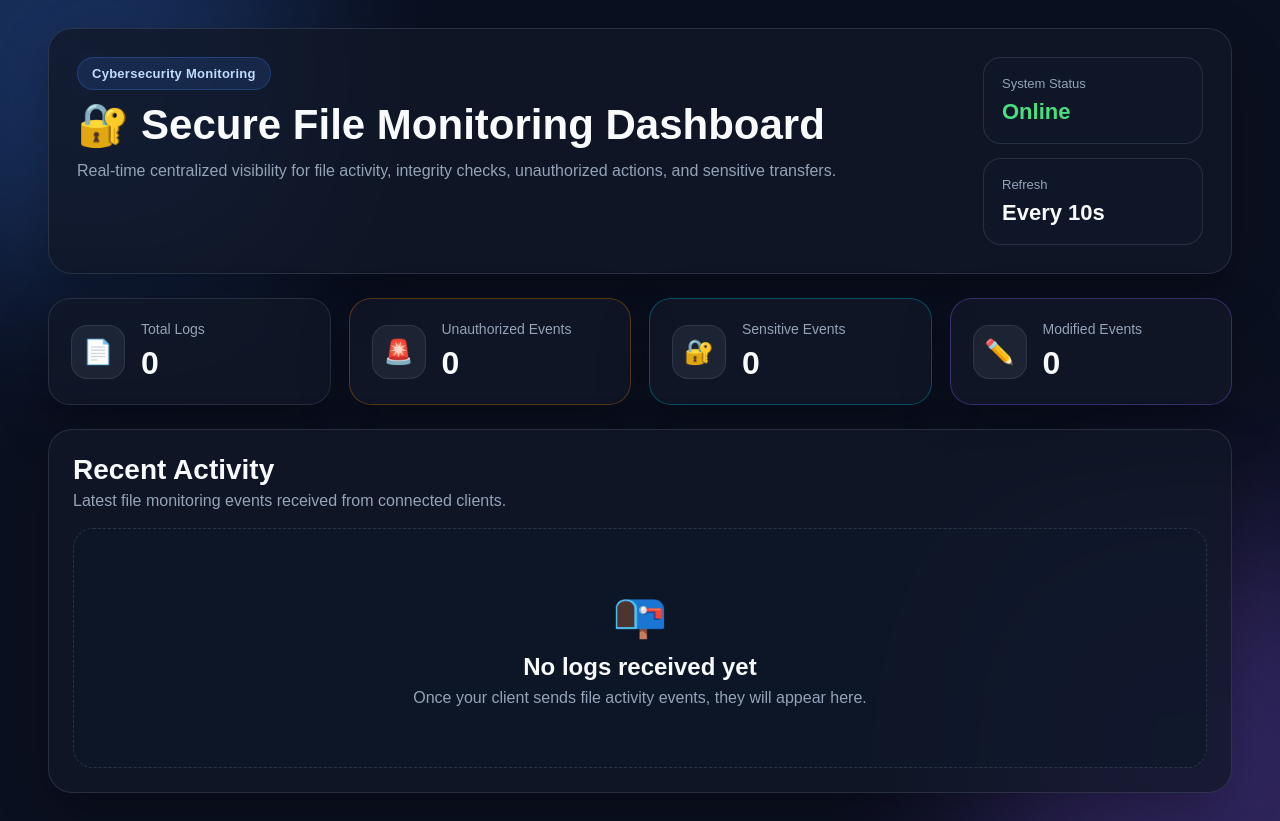
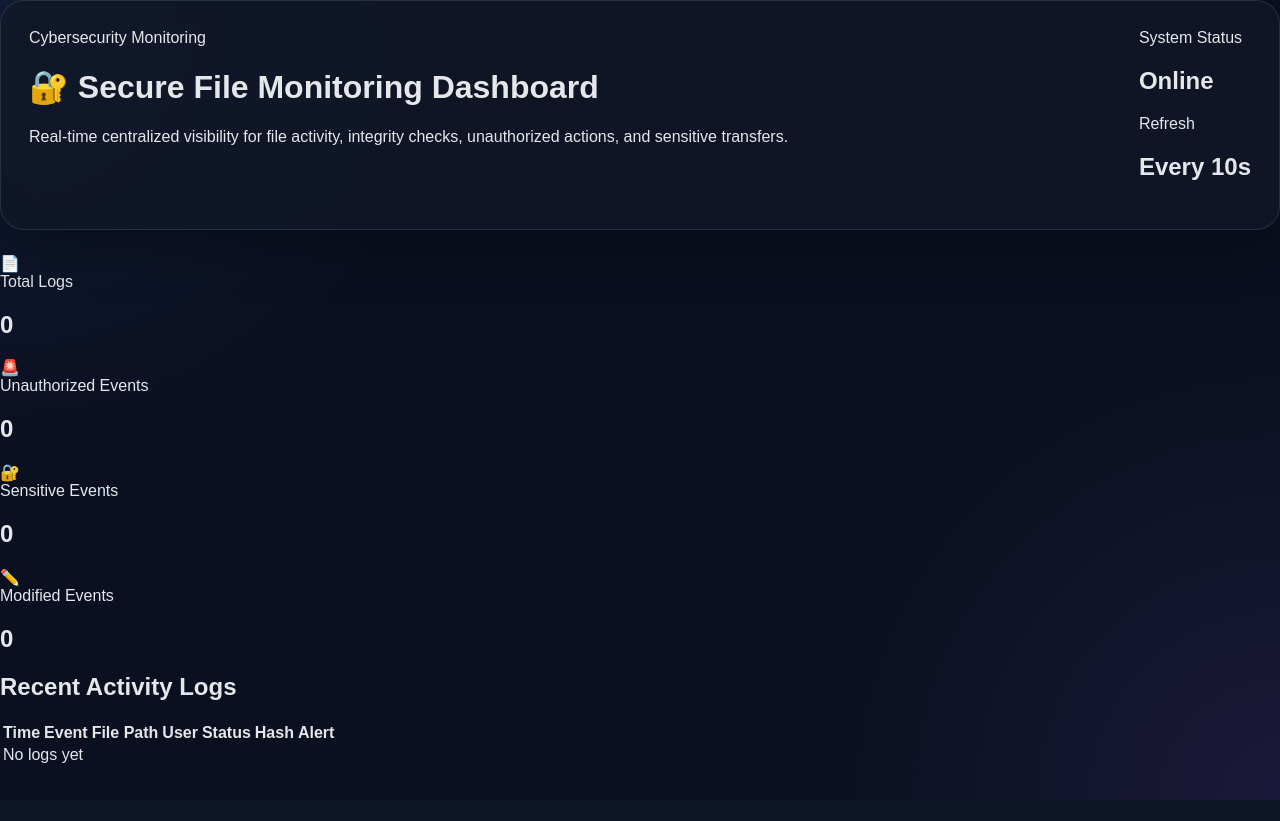
Before and after one commit to siddhantkumbhar107/Secure-file-monitor-system, a Flask app: page / in a window 1280 px wide. After the commit the page ends 800 px from the top, so only its background shows below. Run offline with Flask 3, Linux system fonts and the light colour scheme.

Commit message:
Update dashboard.html

```diff
--- a/server/templates/dashboard.html
+++ b/server/templates/dashboard.html
@@ -2,128 +2,148 @@
 <html lang="en">
 <head>
   <meta charset="UTF-8" />
-    <meta name="viewport" content="width=device-width, initial-scale=1" />
+  <meta name="viewport" content="width=device-width, initial-scale=1.0" />
   <title>Secure File Monitoring Dashboard</title>
-    <meta http-equiv="refresh" content="10" />
   <link rel="stylesheet" href="{{ url_for('static', filename='style.css') }}">
 </head>
 <body>
-    <div class="bg-glow glow-1"></div>
-    <div class="bg-glow glow-2"></div>
-
-    <div class="page">
-        <header class="hero">
-            <div class="hero-left">
-                <div class="hero-badge">Cybersecurity Monitoring</div>
+  <div class="container">
+    <div class="hero">
+      <div>
+        <div class="badge">Cybersecurity Monitoring</div>
         <h1>🔐 Secure File Monitoring Dashboard</h1>
         <p>
           Real-time centralized visibility for file activity, integrity checks,
           unauthorized actions, and sensitive transfers.
         </p>
       </div>
-            <div class="hero-right">
-                <div class="mini-card">
-                    <span class="mini-label">System Status</span>
-                    <span class="mini-value online">Online</span>
+
+      <div class="status-boxes">
+        <div class="status-card">
+          <span>System Status</span>
+          <h2 class="online">Online</h2>
         </div>
-                <div class="mini-card">
-                    <span class="mini-label">Refresh</span>
-                    <span class="mini-value">Every 10s</span>
+        <div class="status-card">
+          <span>Refresh</span>
+          <h2>Every 10s</h2>
         </div>
-            </div>
-        </header>
-
-        <section class="stats">
-            <div class="stat-card">
-                <div class="stat-icon">📄</div>
-                <div>
-                    <div class="stat-title">Total Logs</div>
-                    <div class="stat-value">{{ total_logs }}</div>
       </div>
     </div>
 
-            <div class="stat-card warning">
-                <div class="stat-icon">🚨</div>
+    <div class="cards">
+      <div class="card">
+        <div class="icon">📄</div>
         <div>
-                    <div class="stat-title">Unauthorized Events</div>
-                    <div class="stat-value">{{ unauthorized_count }}</div>
+          <span>Total Logs</span>
+          <h2 id="totalLogs">0</h2>
         </div>
       </div>
 
-            <div class="stat-card info">
-                <div class="stat-icon">🔐</div>
+      <div class="card warning">
+        <div class="icon">🚨</div>
         <div>
-                    <div class="stat-title">Sensitive Events</div>
-                    <div class="stat-value">{{ sensitive_count }}</div>
+          <span>Unauthorized Events</span>
+          <h2 id="unauthorizedEvents">0</h2>
         </div>
       </div>
 
-            <div class="stat-card accent">
-                <div class="stat-icon">✏️</div>
+      <div class="card info">
+        <div class="icon">🔐</div>
         <div>
-                    <div class="stat-title">Modified Events</div>
-                    <div class="stat-value">{{ modified_count }}</div>
-                </div>
-            </div>
-        </section>
-
-        <section class="logs-section">
-            <div class="section-top">
-                <div>
-                    <h2>Recent Activity</h2>
-                    <p>Latest file monitoring events received from connected clients.</p>
+          <span>Sensitive Events</span>
+          <h2 id="sensitiveEvents">0</h2>
         </div>
       </div>
 
-            {% if not logs %}
-                <div class="empty-state">
-                    <div class="empty-icon">📭</div>
-                    <h3>No logs received yet</h3>
-                    <p>Once your client sends file activity events, they will appear here.</p>
-                </div>
-            {% else %}
-                <div class="log-list">
-                    {% for log in logs %}
-                        <div class="log-card">
-                            <div class="log-top">
-                                <div class="log-badges">
-                                    <span class="event-badge">{{ log.get('event', 'N/A') }}</span>
-
-                                    {% if log.get('status', 'AUTHORIZED') == 'UNAUTHORIZED' %}
-                                        <span class="status-badge danger">UNAUTHORIZED</span>
-                                    {% else %}
-                                        <span class="status-badge success">{{ log.get('status', 'AUTHORIZED') }}</span>
-                                    {% endif %}
-
-                                    {% if log.get('sensitive', False) %}
-                                        <span class="status-badge sensitive">SENSITIVE</span>
-                                    {% endif %}
-                                </div>
-
-                                <div class="timestamp">{{ log.get('timestamp', '') }}</div>
-                            </div>
-
-                            <div class="log-grid">
-                                <div class="log-item wide">
-                                    <span class="label">File Path</span>
-                                    <span class="value break">{{ log.get('file', '') }}</span>
-                                </div>
-
-                                <div class="log-item">
-                                    <span class="label">User</span>
-                                    <span class="value">{{ log.get('user', '') }}</span>
-                                </div>
-
-                                <div class="log-item">
-                                    <span class="label">Hash</span>
-                                    <span class="value break">{{ log.get('hash', '') }}</span>
+      <div class="card purple">
+        <div class="icon">✏️</div>
+        <div>
+          <span>Modified Events</span>
+          <h2 id="modifiedEvents">0</h2>
         </div>
       </div>
     </div>
-                    {% endfor %}
+
+    <div class="table-section">
+      <h2>Recent Activity Logs</h2>
+      <div class="table-wrapper">
+        <table>
+          <thead>
+            <tr>
+              <th>Time</th>
+              <th>Event</th>
+              <th>File Path</th>
+              <th>User</th>
+              <th>Status</th>
+              <th>Hash</th>
+              <th>Alert</th>
+            </tr>
+          </thead>
+          <tbody id="logTableBody">
+            <tr>
+              <td colspan="7" class="empty">No logs yet</td>
+            </tr>
+          </tbody>
+        </table>
       </div>
-            {% endif %}
-        </section>
     </div>
+  </div>
+
+  <script>
+    async function loadStats() {
+      try {
+        const response = await fetch('/api/stats');
+        const stats = await response.json();
+
+        document.getElementById('totalLogs').innerText = stats.total_logs || 0;
+        document.getElementById('unauthorizedEvents').innerText = stats.unauthorized_events || 0;
+        document.getElementById('sensitiveEvents').innerText = stats.sensitive_events || 0;
+        document.getElementById('modifiedEvents').innerText = stats.modified_events || 0;
+      } catch (error) {
+        console.error('Error loading stats:', error);
+      }
+    }
+
+    async function loadLogs() {
+      try {
+        const response = await fetch('/api/logs');
+        const logs = await response.json();
+
+        const tableBody = document.getElementById('logTableBody');
+        tableBody.innerHTML = '';
+
+        if (!logs || logs.length === 0) {
+          tableBody.innerHTML = '<tr><td colspan="7" class="empty">No logs yet</td></tr>';
+          return;
+        }
+
+        logs.forEach(log => {
+          const row = document.createElement('tr');
+
+          row.innerHTML = `
+            <td>${log.timestamp || '-'}</td>
+            <td>${log.event || '-'}</td>
+            <td>${log.file || '-'}</td>
+            <td>${log.user || '-'}</td>
+            <td>${log.status || '-'}</td>
+            <td>${log.hash || '-'}</td>
+            <td>${log.alert || '-'}</td>
+          `;
+
+          tableBody.appendChild(row);
+        });
+      } catch (error) {
+        console.error('Error loading logs:', error);
+      }
+    }
+
+    async function refreshDashboard() {
+      await loadStats();
+      await loadLogs();
+    }
+
+    refreshDashboard();
+    setInterval(refreshDashboard, 10000);
+  </script>
 </body>
 </html>
```
Lines whose indentation alone changed are shown as unchanged.
